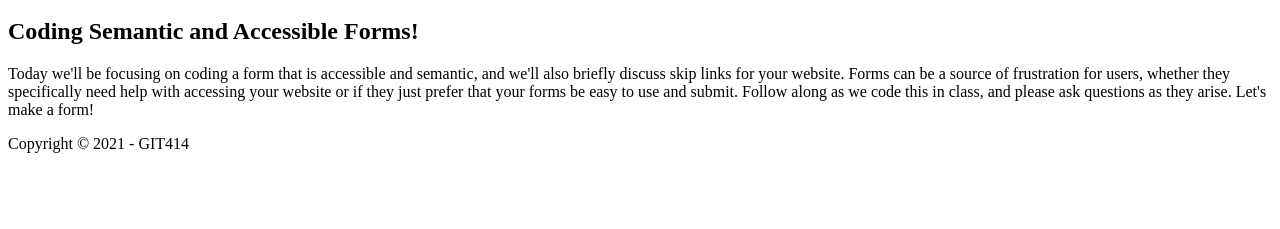
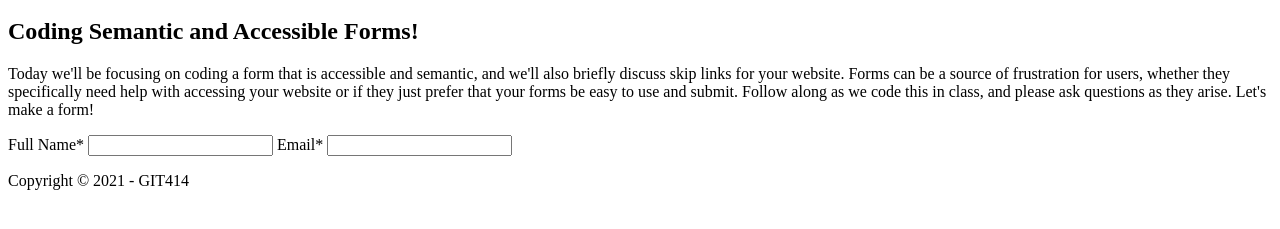
Before and after one commit to talisahong/accessible-forms, a plain HTML site: page formActivityStarterFile 5.20.22 PM.html in a window 1280 px wide. Shown: the part 227-456 px from the top of the page. Drawn offline with Linux system fonts and the light colour scheme.

Commit message:
Update formActivityStarterFile 5.20.22 PM.html

```diff
--- a/formActivityStarterFile 5.20.22 PM.html
+++ b/formActivityStarterFile 5.20.22 PM.html
@@ -29,6 +29,13 @@
 			<p>Today we'll be focusing on coding a form that is accessible and semantic, and we'll also briefly discuss skip links for your website. Forms can be a source of frustration for users, whether they specifically need help with accessing your website or if they just prefer that your forms be easy to use and submit. Follow along as we code this in class, and please ask questions as they arise. Let's make a form!</p>
 
 <!-- 	-------- TO-DO: ADD FORM CODE HERE DURING CLASS, FOLLOW ALONG TO COMPLETE -------- -->
+			<form>
+				<label for="myName">Full Name<span class="required">*</span></label>
+				<input type="text" id="myName" name="myName" autocomplete="name" required>
+
+				<label for="myEmail">Email<span class="required">*</span></label>
+				<input type="email" id="myEmail" name="myEmail" autocomplete="email" required>
+			</form>
 		</article>
 	</main>
 	<footer>
```
